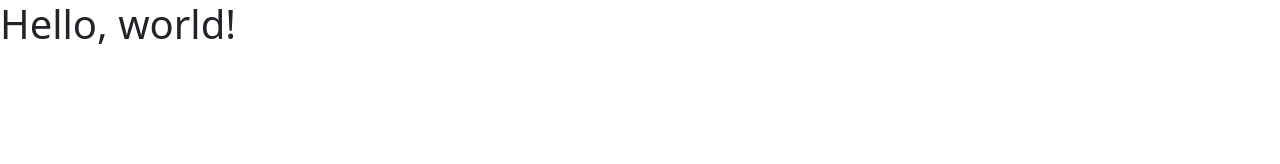
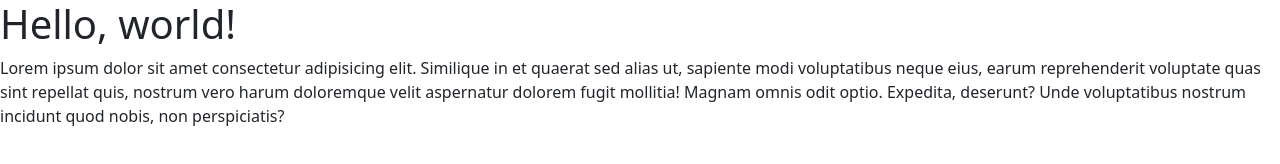
Before and after one commit to raiz317/open-projek, a plain HTML site: page index.html in a window 1280 px wide. Drawn offline with nearby package versions, Linux system fonts and the light colour scheme.

Commit message:
new code

```diff
--- a/index.html
+++ b/index.html
@@ -8,6 +8,7 @@
   </head>
   <body>
     <h1>Hello, world!</h1>
+    <p>Lorem ipsum dolor sit amet consectetur adipisicing elit. Similique in et quaerat sed alias ut, sapiente modi voluptatibus neque eius, earum reprehenderit voluptate quas sint repellat quis, nostrum vero harum doloremque velit aspernatur dolorem fugit mollitia! Magnam omnis odit optio. Expedita, deserunt? Unde voluptatibus nostrum incidunt quod nobis, non perspiciatis?</p>
     <script src="https://cdn.jsdelivr.net/npm/bootstrap@5.3.5/dist/js/bootstrap.bundle.min.js" integrity="sha384-k6d4wzSIapyDyv1kpU366/PK5hCdSbCRGRCMv+eplOQJWyd1fbcAu9OCUj5zNLiq" crossorigin="anonymous"></script>
   </body>
 </html>
```
